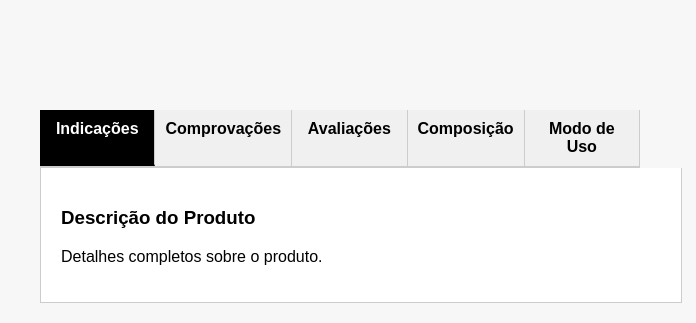
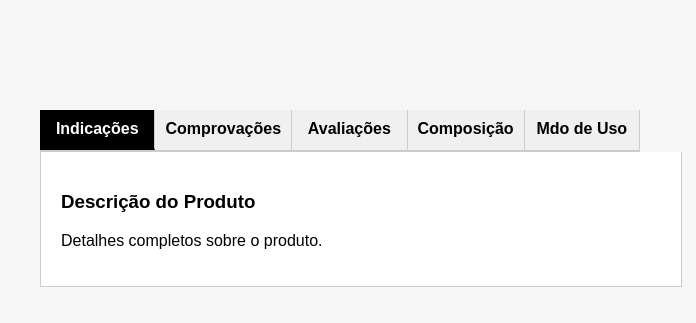
Before and after one commit to Du-Jardim/tela-de-makeup, a plain HTML site: page Website/códigos/telaProduto.html in a window 1280 px wide. Shown: the part 1089-1412 px from the top of the page, 0-696 px from the left. Drawn offline with Linux system fonts and the light colour scheme; grey boxes are pictures that could not be loaded.

Commit message:
atualizacao.1

```diff
--- a/Website/códigos/telaProduto.html
+++ b/Website/códigos/telaProduto.html
@@ -123,7 +123,7 @@
           <div class="aba" data-tab="avaliacoes">Comprovações</div>
           <div class="aba" data-tab="informacoes">Avaliações</div>
           <div class="aba" data-tab="informacoes">Composição</div>
-          <div class="aba" data-tab="informacoes">Modo de Uso</div>
+          <div class="aba" data-tab="informacoes">Mdo de Uso</div>
         </div>
 
         <!-- Conteúdo das Abas -->
```
